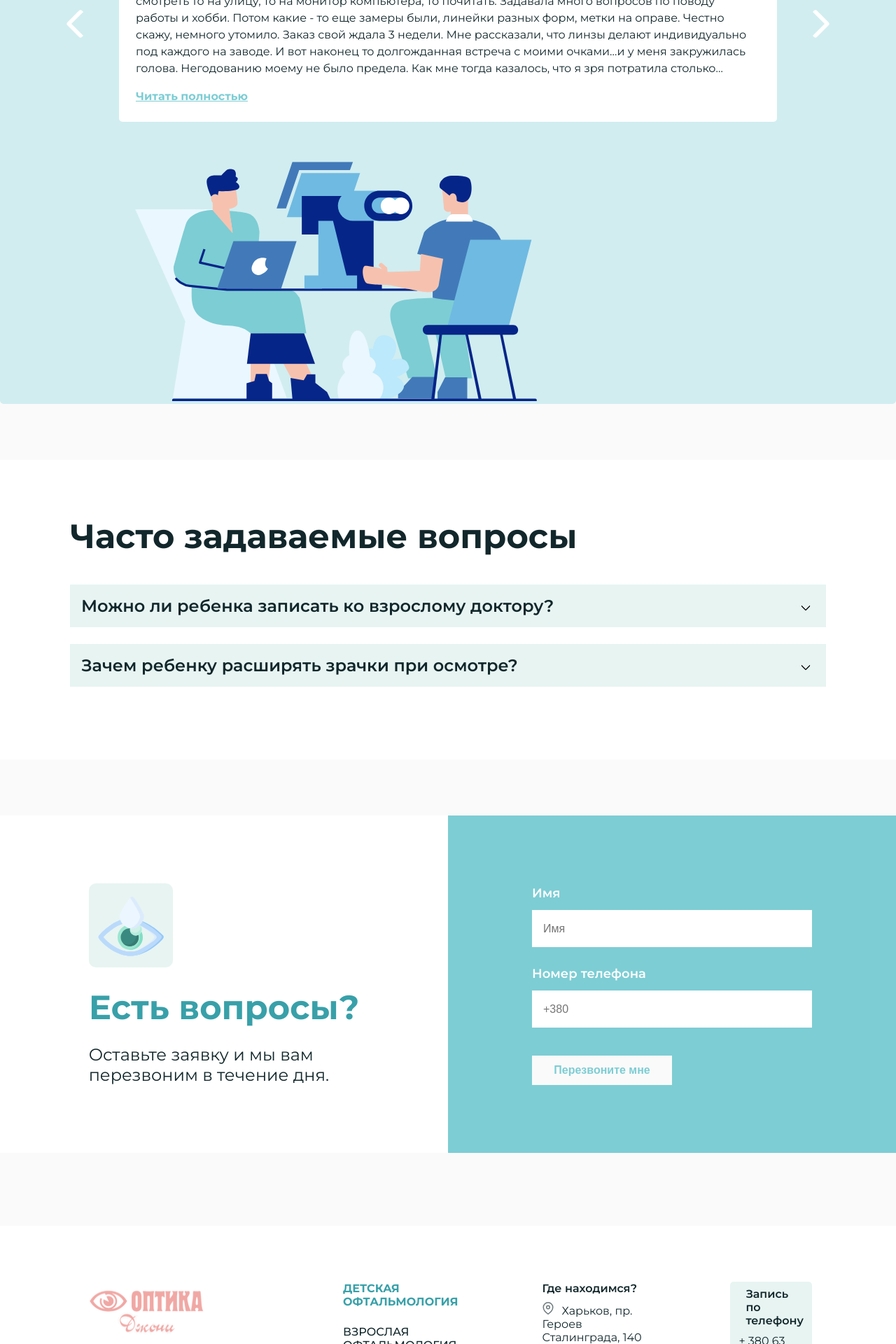
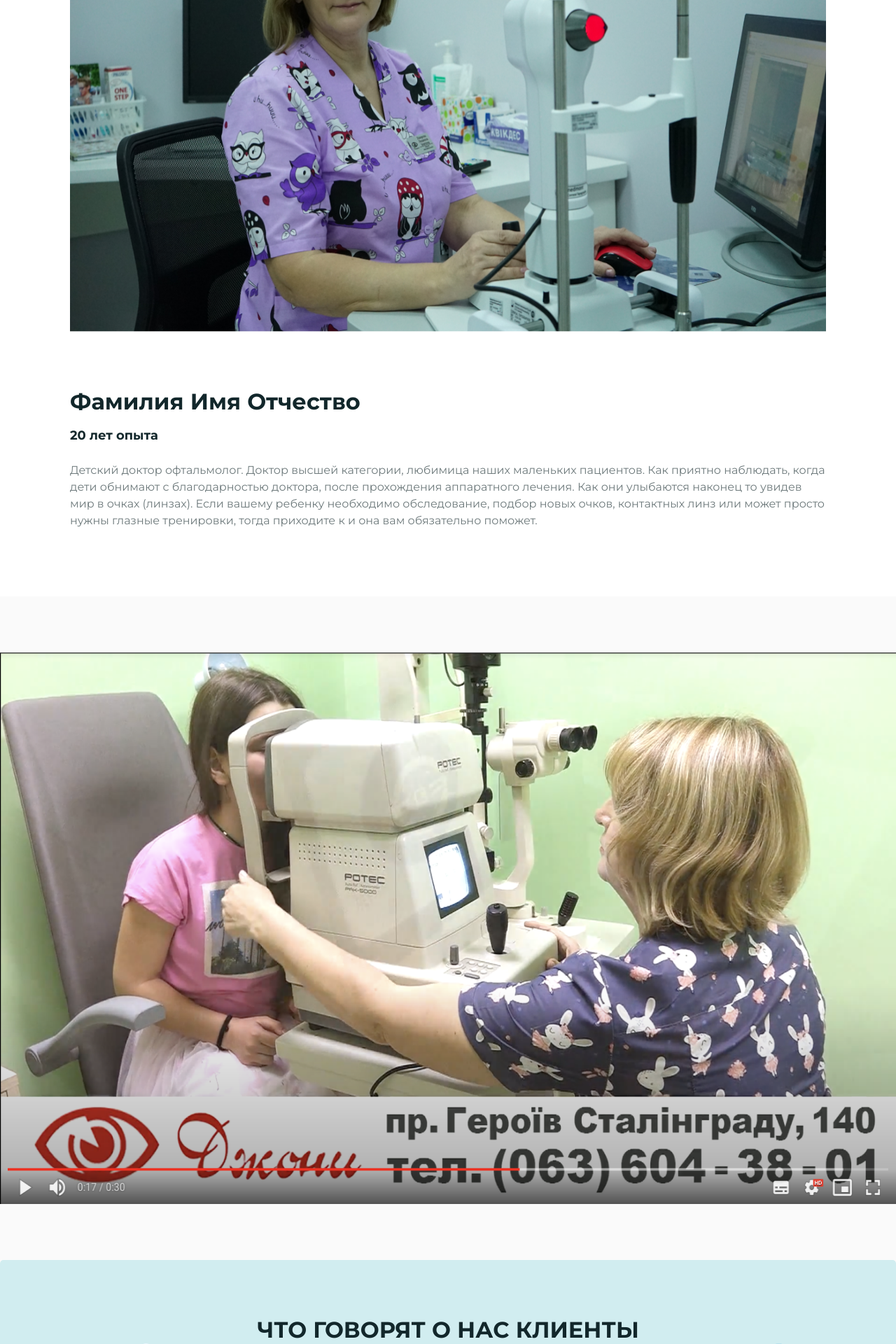
Before and after one commit to NikoraDmytro/optica_djoni, a Next.js app: page /pediatric_ophthalmology in a window 1280 px wide. Shown: the part 4991-6911 px from the top of the page at 70% size. Built offline with nearby package versions, Linux system fonts and the light colour scheme.

Commit message:
Added information about pediatric ophthalmologist. Added placeholder for video of workflow in ophthalmology.

```diff
--- /dev/null
+++ b/domain/PediatricOphthalmology/DoctorInfo/DoctorInfo.module.scss
@@ -0,0 +1,34 @@
+@use "../../../shared/styles/variables";
+@use "../../../shared/styles/components";
+
+.doctorImage {
+  width: 100%;
+  height: 675px;
+  margin-bottom: 5em;
+  position: relative;
+}
+
+.doctorName {
+  @extend .title;
+  margin-bottom: 0.5em;
+}
+
+.doctorExperience {
+  font-size: 18px;
+  font-weight: 700;
+  line-height: 1.5em;
+  margin-bottom: 24px;
+}
+
+.doctorInfo {
+  line-height: 1.5em;
+  color: variables.$secondary;
+}
+
+.video {
+  margin: auto;
+  height: 788px;
+  max-width: 1400px;
+  position: relative;
+  margin-bottom: 5em;
+}
--- /dev/null
+++ b/domain/PediatricOphthalmology/DoctorInfo/DoctorInfo.tsx
@@ -0,0 +1,37 @@
+import Image from "next/image";
+
+import styles from "./DoctorInfo.module.scss";
+
+export const PediatricOphthalmologyDoctorInfo = () => {
+  return (
+    <>
+      <div className={styles.container_white}>
+        <div className={styles.doctorImage}>
+          <Image src="/image/doctor_1.png" alt="" layout="fill" />
+        </div>
+
+        <h1 className={styles.doctorName}>Фамилия Имя Отчество</h1>
+
+        <h2 className={styles.doctorExperience}>20 лет опыта</h2>
+
+        <p className={styles.doctorInfo}>
+          Детский доктор офтальмолог. Доктор высшей категории, любимица наших
+          маленьких пациентов. Как приятно наблюдать, когда дети обнимают с
+          благодарностью доктора, после прохождения аппаратного лечения. Как они
+          улыбаются наконец то увидев мир в очках (линзах). Если вашему ребенку
+          необходимо обследование, подбор новых очков, контактных линз или может
+          просто нужны глазные тренировки, тогда приходите к и она вам
+          обязательно поможет.
+        </p>
+      </div>
+
+      <div className={styles.video}>
+        <Image
+          src="/image/pediatric_ophthalmology_video.png"
+          alt="video"
+          layout="fill"
+        />
+      </div>
+    </>
+  );
+};
--- /dev/null
+++ b/domain/PediatricOphthalmology/DoctorInfo/index.tsx
@@ -0,0 +1 @@
+export { PediatricOphthalmologyDoctorInfo } from "./DoctorInfo";
--- a/pages/pediatric_ophthalmology.tsx
+++ b/pages/pediatric_ophthalmology.tsx
@@ -9,6 +9,7 @@ import {
   PediatricOphthalmologyServices,
 } from "../domain/PediatricOphthalmology/Services";
 import { PediatricOphthalmologySlider } from "../domain/PediatricOphthalmology/Slider";
+import { PediatricOphthalmologyDoctorInfo } from "../domain/PediatricOphthalmology/DoctorInfo";
 import { PediatricOphthalmologySpecialDevices } from "../domain/PediatricOphthalmology/Devices";
 import { PediatricOphthalmologyFrequentQuestions } from "../domain/PediatricOphthalmology/FrequentQuestions";
 
@@ -33,6 +34,8 @@ function PediatricOphthalmology() {
 
       <PediatricOphthalmologySpecialDevices />
 
+      <PediatricOphthalmologyDoctorInfo />
+
       <UserComments />
 
       <PediatricOphthalmologyFrequentQuestions />
```
Also changed, not shown: public/image/doctor_1.png, public/image/pediatric_ophthalmology_video.png (added).
